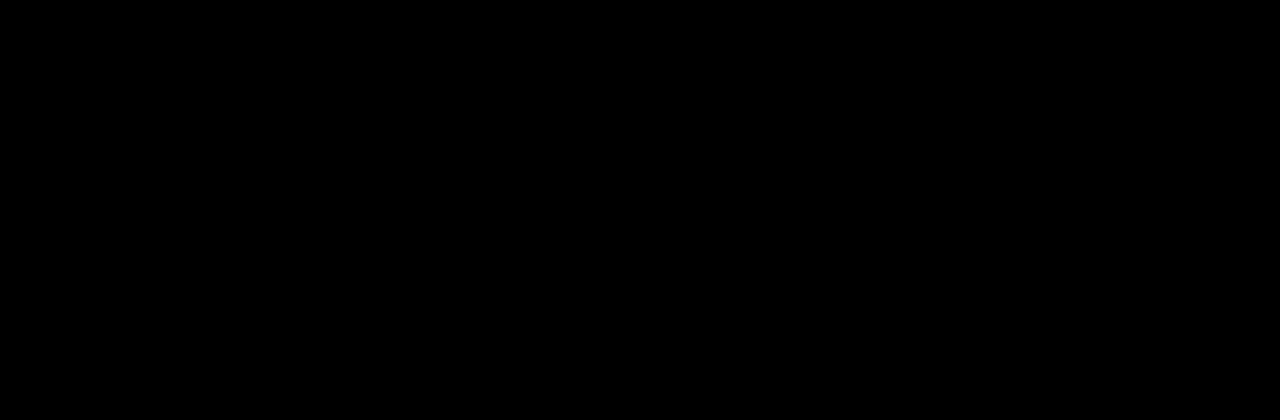
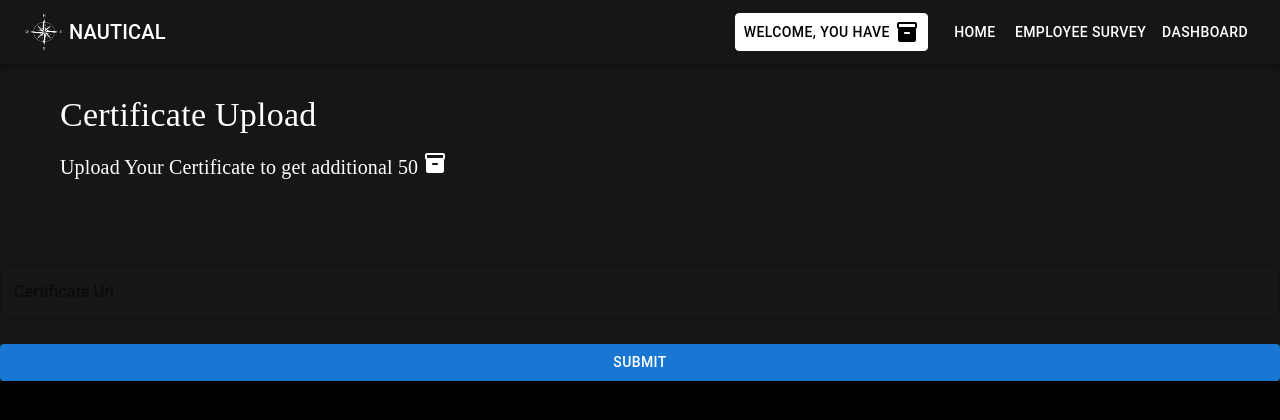
Before and after one commit to Nautical-CVWO/portability, a React (Create React App) app: page /cert in a window 1280 px wide. Before the commit this address had no page. Shown: the top 420 px of the page. Built offline with nearby package versions, Linux system fonts and the light colour scheme; no server answers.

Commit message:
Added state

```diff
--- a/src/App.tsx
+++ b/src/App.tsx
@@ -4,6 +4,7 @@
 import EmployeeSurvey from './pages/EmployeeSurvey';
 import { ThemeProvider, createMuiTheme } from '@mui/material';
 import SignIn from './pages/SignIn';
+import Cert from './pages/Cert';
 
 const theme = createMuiTheme();
 
@@ -17,6 +18,7 @@
             <Route path="/" element={<Homepage />} />
             <Route path="/employee_survey" element={<EmployeeSurvey />} />
             <Route path="/login" element={<SignIn />} />
+            <Route path="/cert" element={<Cert />} />
           </Routes>
         </BrowserRouter>
       </div>
--- a/src/backend/command.tsx
+++ b/src/backend/command.tsx
@@ -4,6 +4,7 @@
   getAuth,
   createUserWithEmailAndPassword,
   signInWithEmailAndPassword,
+  onAuthStateChanged,
 } from "firebase/auth";
 
 const writeEmployeeData = async (
@@ -43,6 +44,8 @@
         position,
         performance,
         skillsReview,
+        // Set a default value of 0 for a property (e.g., points)
+        points: 0,
       });
       return user.uid; // Return user.uid on success
     }
@@ -124,6 +127,36 @@
   return data;
 };
 
+const readUserData = async (uid: string): Promise<any> => {
+    const dataLocation = "employees";
+    const reference = ref(db, `${dataLocation}/${uid}`);
+    const data = await get(reference)
+      .then((snapshot) => {
+        if (snapshot.exists()) {
+          return snapshot.val();
+        }
+      })
+      .catch((error) => {
+        console.log("Failed to fetch data:", error.message);
+      });
+    return data;
+  };
+
+const readCurrentUserData = async (): Promise<any> => {
+    return new Promise((resolve, reject) => {
+        const auth = getAuth();
+        const unsubscribe = onAuthStateChanged(auth, (user) => {
+            if (user) {
+                resolve(user.uid);
+            } else {
+                reject(new Error("Something wrong"));
+            }
+            // Don't forget to unsubscribe when done.
+            unsubscribe();
+        });
+    });
+};
+
 const writeSatisfactionData = (
   id: number,
   workplaceSatisfaction_score: number,
@@ -172,4 +205,6 @@
   writeLoginData,
   writeFeedbackData,
   readSkillMeanData,
+  readCurrentUserData,
+  readUserData
 };
--- /dev/null
+++ b/src/pages/Cert.tsx
@@ -0,0 +1,93 @@
+import React, { useEffect, useState } from 'react'
+import Header from './Header';
+import { Container, Typography, Box, Grid, Button } from '@mui/material';
+import { useNavigate } from 'react-router-dom';
+import { Field, Form, Formik, FormikProps } from 'formik';
+import SimpleTextField from '../components/SimpleTextField';
+import { EmployeeCertInitialValues, EmployeeLoginInitialValues } from '../types/EmployeeSurveyFormData';
+import { readCurrentUserData, readUserData, writeLoginData } from '../backend/command';
+import Inventory2RoundedIcon from '@mui/icons-material/Inventory2Rounded';
+
+interface User {
+    // Define the properties of your User interface here
+    uid: string;
+    username: string;
+    points?: number;
+    // Add other properties as needed
+}
+
+const Cert: React.FC = () => {
+    const [isSubmitting, setIsSubmitting] = useState(false);
+    const navigate = useNavigate();
+    const [user, setUser] = useState<User | undefined>();
+    useEffect(() => {
+        readCurrentUserData()
+        .then((res) => {
+            readUserData(res).then((result) => {
+                console.log(result)
+                const user: User = {
+                    uid: res,
+                    points: result.points ? result.points : 0,
+                    username: result.name,
+                    // Add other properties as needed
+                };
+                setUser(user);
+            }).catch((err) => {
+                throw new Error(err.message)
+            })
+
+        }).catch((err) => {
+            throw new Error(err.message)
+        })
+
+    }, [])
+
+
+    return (
+        <Container disableGutters={true} maxWidth={false}  sx={{ backgroundColor: '#161616', maxWith:'100%', width: "100%", height: 'min-content', padding: '0px', margin:'0px'}}>
+            <Header points={user?.points} user={user?.username} />
+            <Box sx={{ padding: '30px', paddingLeft: '60px', height: '200px', display:'flex', flexDirection:'column', alignItems: 'flex-start'}}>
+                <Typography variant="h4" sx={{ marginBottom: '15px',  fontFamily: 'Montserrat', display: 'flex', alignItems: 'flex-start', justifyContent: 'flex-start', color:'white' }}>
+                    Certificate Upload
+                </Typography>
+                <Typography variant="h6" sx={{ marginBottom: '15px',fontFamily: 'Montserrat', display: 'flex', alignItems: 'flex-start', justifyContent: 'flex-start', color:'white' }}>
+                    Upload Your Certificate to get additional 50 <Inventory2RoundedIcon sx={{marginLeft: '5px'}} />
+                </Typography>
+            </Box>
+            <Formik
+                initialValues={EmployeeCertInitialValues}
+                onSubmit={(values) => {
+                    // Handle form submission here
+                    setIsSubmitting(true);
+                    //writeLoginData(values.certUrl);
+                    setTimeout(() => {
+                        setIsSubmitting(false);
+                    }, 2000);
+                    navigate('/');
+                }}
+            >
+            {(formikProps: FormikProps<any>) => (
+                <Form>
+                    <Grid item xs={6} md={6}>
+                        <Field
+                        render={() => (
+                            <SimpleTextField
+                                name="certUrl"
+                                label="Certificate Url"
+                                disabled={isSubmitting}
+                            />
+                        )} />
+                    </Grid>
+                    <Box mt={3}>
+                    <Button type="submit" variant="contained" color="primary" fullWidth>
+                        Submit
+                    </Button>
+                    </Box>
+                </Form>
+            )}
+            </Formik>
+        </Container>
+    )
+}
+
+export default Cert;
--- a/src/pages/Header.tsx
+++ b/src/pages/Header.tsx
@@ -11,6 +11,7 @@
 import { Link } from "react-router-dom";
 import MenuIcon from "@mui/icons-material/Menu";
 import naut_logo from '../assets/naut-logo.png'
+import Inventory2RoundedIcon from '@mui/icons-material/Inventory2Rounded';
 
 const linkStyle = {
   textDecoration: "none", // Remove underline
@@ -23,7 +24,12 @@
   },
 };
 
-const Header = () => {
+interface HeaderProps {
+  user?: string,
+  points?: number
+}
+
+const Header = ({user, points}: HeaderProps) => {
   const navItems = ["Home", "Employee Survey", "Dashboard"];
   const linkItems = [
     "/",
@@ -54,6 +60,24 @@
 
             NAUTICAL
           </Typography>
+          <Box sx={{ marginRight: '15px', display: { xs: "none", sm: "block" } }}>
+            {user === "" ? <></> : (
+              <Button
+                sx={{
+                  "&:hover": {
+                    backgroundColor: "black",
+                    color: "white", // Change the color to your desired hover color
+                  },
+                  color: "black",
+                  backgroundColor: 'white',
+                  border: "1px solid white"
+                }}
+              >
+                 Welcome, {user} you have {points}
+                 <Inventory2RoundedIcon sx={{marginLeft: '5px'}} />
+              </Button>
+            )}
+          </Box>
           <Box sx={{ display: { xs: "none", sm: "block" } }}>
             {navItems.map((index, item) => (
               <Button
@@ -69,6 +93,7 @@
               </Button>
             ))}
           </Box>
+
         </Toolbar>
       </AppBar>
       <nav></nav>
--- a/src/types/EmployeeSurveyFormData.ts
+++ b/src/types/EmployeeSurveyFormData.ts
@@ -9,6 +9,10 @@
 export type EmployeeLoginData = {
   email: string;
   password: string;
+};
+
+export type EmployeeCertData = {
+  certUrl: string;
 };
 
 export const EmployeeSurveyFormInitialValues: EmployeeSurveyFormData = {
@@ -35,3 +39,7 @@
   email: "",
   password: "",
 };
+
+export const EmployeeCertInitialValues: EmployeeCertData = {
+  certUrl: ""
+};
```
